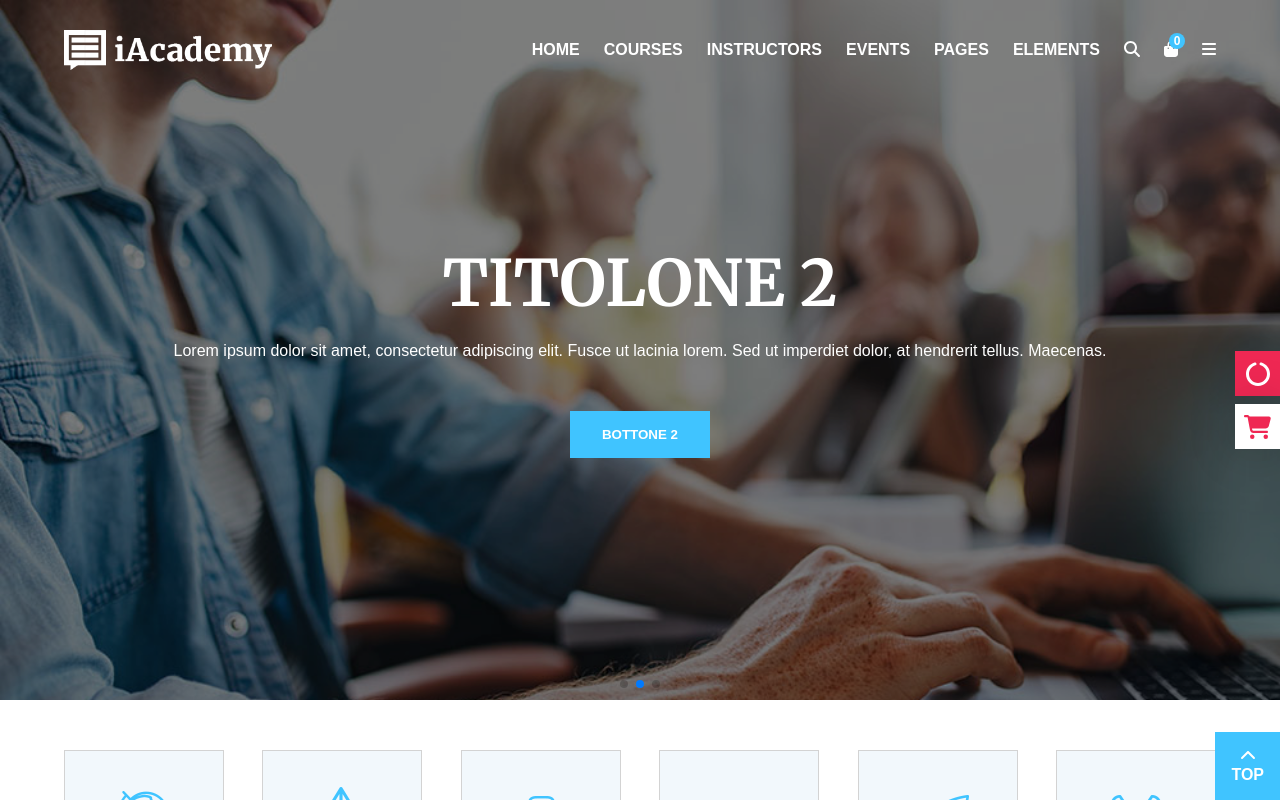
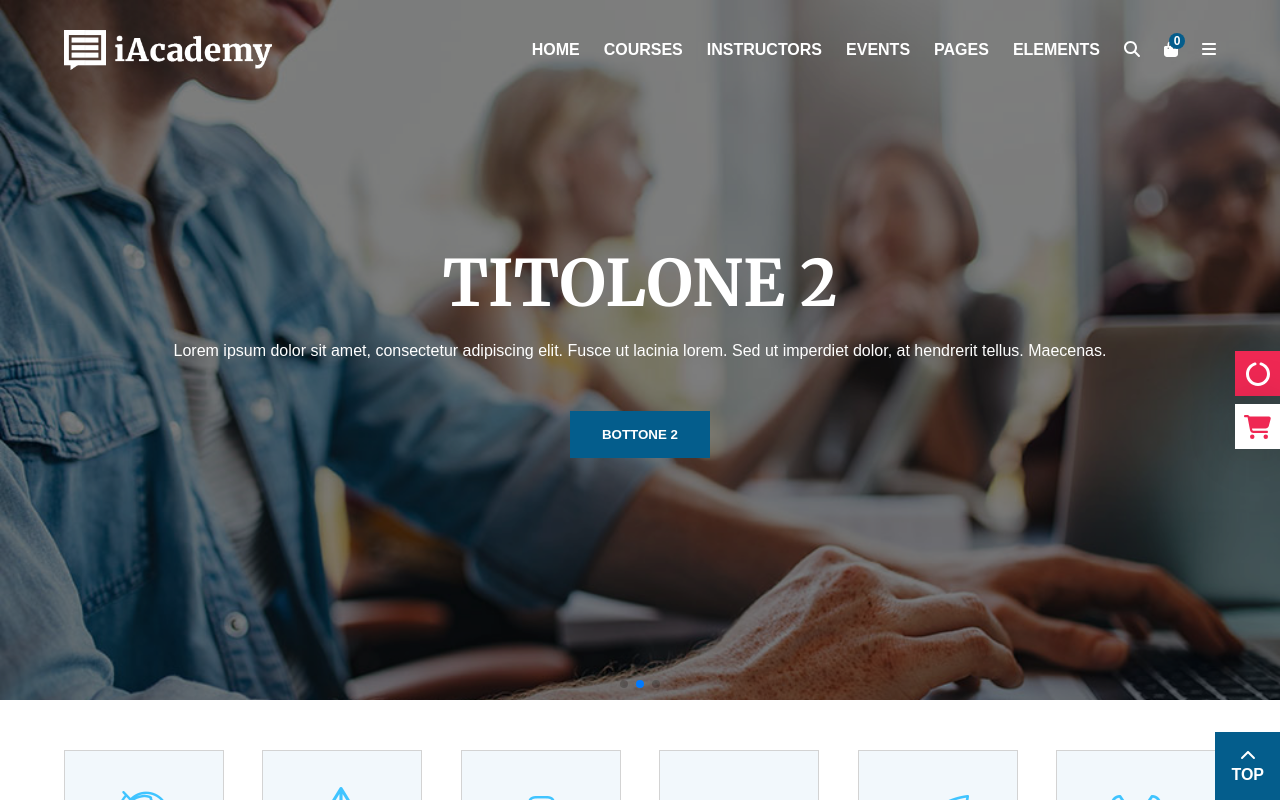
Before and after one commit to GabrieleRizzo19/proj-html-vuejs, a Vue app: page / in a window 1280 px wide. Shown: the top 800 px of the page. Built offline with nearby package versions, Linux system fonts and the light colour scheme.

Commit message:
changed primary color variables with new color

```diff
--- a/src/styles/partials/_variables.scss
+++ b/src/styles/partials/_variables.scss
@@ -1,2 +1,2 @@
-$primary-color: #40c4ff;
+$primary-color: #045d8c;
 $primary-color-light: #f2f8fc;
```
